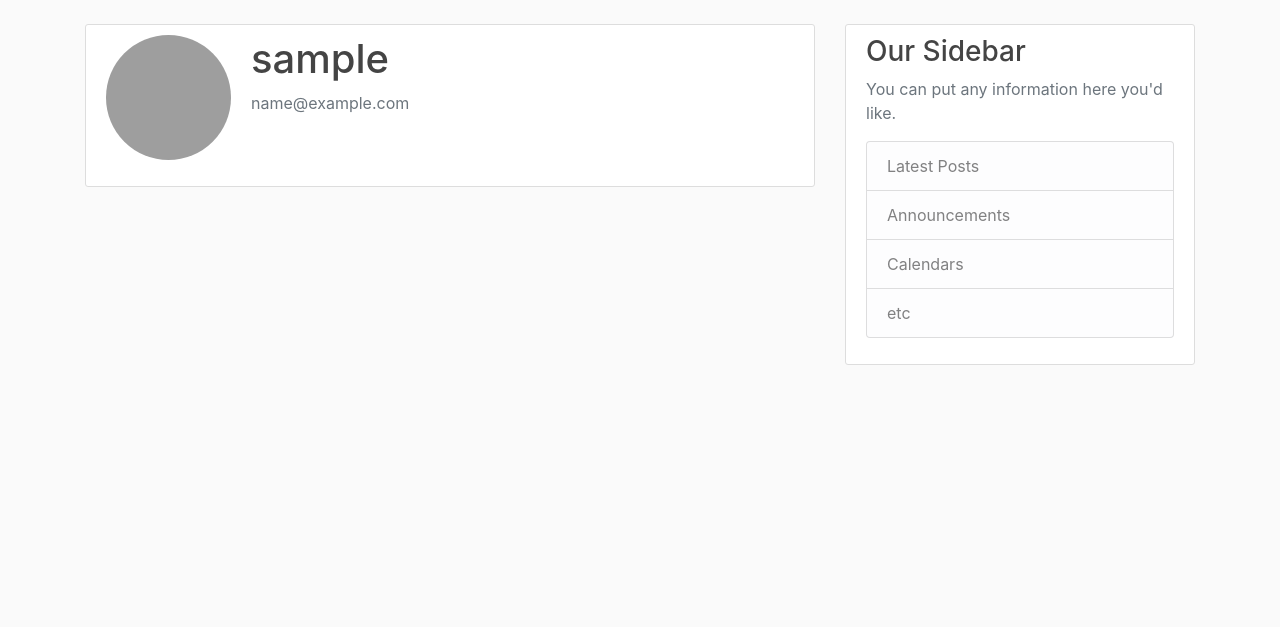
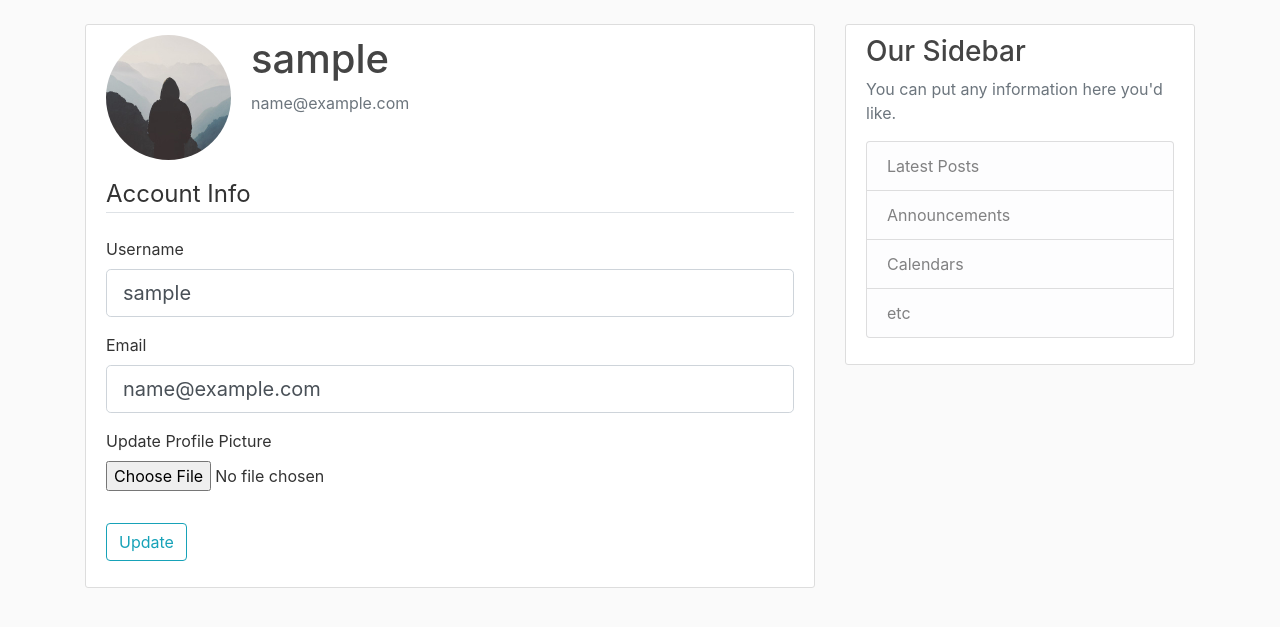
Before and after one commit to git-kronos/flask-blog, a Flask app: page /account in a window 1280 px wide. Shown: the part 56-683 px from the top of the page. Run offline with Flask 2, Linux system fonts and the light colour scheme; the visitor is signed in with stand-in values (Sample User, id 1); data comes from the database, SQL or seed files in the repository; some libraries are stand-ins or nearby versions; grey boxes are pictures that could not be loaded.

Commit message:
ep 7 completed

```diff
--- a/core/__init__.py
+++ b/core/__init__.py
@@ -26,4 +26,4 @@ login_manager = LoginManager(app)
 login_manager.login_view = 'login'
 login_manager.login_message_category = 'info'
 
-from core import routes
+from core import views
--- /dev/null
+++ b/core/forms/__init__.py
@@ -0,0 +1,3 @@
+from .login import LoginForm
+from .registration import RegistrationForm
+from .account import UpdateAccountForm
--- /dev/null
+++ b/core/forms/account.py
@@ -0,0 +1,27 @@
+from flask_wtf import FlaskForm
+from flask_wtf.file import FileField, FileAllowed
+from flask_login import current_user
+from wtforms import StringField, SubmitField
+from wtforms.validators import DataRequired, Email, Length, ValidationError
+from core.models import User
+
+
+class UpdateAccountForm(FlaskForm):
+    username = StringField(
+        "Username", validators=[DataRequired(), Length(min=2, max=20)])
+    email = StringField(
+        "Email", validators=[DataRequired(), Email()])
+    picture = FileField("Update Profile Picture", validators=[FileAllowed(['jpg', 'png'])])
+    submit = SubmitField("Update")
+
+    def validate_username(self, username):
+        if username.data != current_user.username:
+            user = User.query.filter_by(username=username.data).first()
+            if user:
+                raise ValidationError(f"UserName {username.data} exists")
+
+    def validate_email(self, email):
+        if email.data != current_user.email:
+            user = User.query.filter_by(email=email.data).first()
+            if user:
+                raise ValidationError(f"Email {email.data} exists")
--- /dev/null
+++ b/core/models/__init__.py
@@ -0,0 +1,2 @@
+from .user import User
+from .post import Post
--- a/core/models.py
+++ b/core/models/user.py
@@ -1,4 +1,3 @@
-from datetime import datetime
 from core import db, login_manager
 from flask_login import UserMixin
 
@@ -18,14 +17,3 @@ class User(db.Model, UserMixin):
 
     def __repr__(self):
         return f"User({self.username}, {self.email}, {self.image_file})"
-
-
-class Post(db.Model):
-    id = db.Column(db.Integer, primary_key=True)
-    title = db.Column(db.String(100), nullable=False)
-    date_posted = db.Column(db.DateTime, nullable=False, default=datetime.utcnow)
-    content = db.Column(db.Text, nullable=False)
-    user_id = db.Column(db.Integer, db.ForeignKey("user.id"), nullable=False)
-
-    def __repr__(self):
-        return f"Post({self.title}, {self.date_posted})"
--- a/core/templates/account.html
+++ b/core/templates/account.html
@@ -2,12 +2,50 @@
 {% block content %}
 <div class="content-section">
     <div class="media">
-    <img class="rounded-circle account-img" src="userimage.jpg">
+        <img class="rounded-circle account-img" src="{{img_file}}">
         <div class="media-body">
             <h2 class="account-heading">{{current_user.username}}</h2>
             <p class="text-secondary">{{current_user.email}}</p>
         </div>
     </div>
     <!-- FORM HERE -->
+    <form method="POST" action="" enctype="multipart/form-data">
+        {{ form.hidden_tag() }}
+        <fieldset class="form-group">
+            <legend class="border-bottom mb-4">Account Info</legend>
+            <div class="form-group">
+                {{ form.username.label(class="form-control-label") }}
+
+                {% if form.username.errors %}
+                {{ form.username(class="form-control form-control-lg is-invalid") }}
+                <div class="invalid-feedback">
+                    {% for error in form.username.errors %}<span>{{ error }}</span>{% endfor %}
+                </div>
+                {% else %}
+                {{ form.username(class="form-control form-control-lg") }}
+                {% endif %}
+            </div>
+            <div class="form-group">
+                {{ form.email.label(class="form-control-label") }}
+                {% if form.email.errors %}
+                {{ form.email(class="form-control form-control-lg is-invalid") }}
+                <div class="invalid-feedback">
+                    {% for error in form.email.errors %}<span>{{ error }}</span>{% endfor %}
+                </div>
+                {% else %}
+                {{ form.email(class="form-control form-control-lg") }}
+                {% endif %}
+            </div>
+            <div class="form-group">
+                {{ form.picture.label() }}
+                {{ form.picture(class="form-control-file") }}
+                {% if form.picture.errors %}
+                {% for error in form.picture.errors %}<span class="text-danger">{{ error }}</span><br>{% endfor %}
+                {% endif %}
+            </div>
+        </fieldset>
+        <div class="form-group">{{ form.submit(class="btn btn-outline-info") }}</div>
+    </form>
+    <!--    <div class="content-section"></div>-->
 </div>
 {% endblock content %}
--- /dev/null
+++ b/core/views/__init__.py
@@ -0,0 +1,4 @@
+from .about import about
+from .home import home
+from .account import account
+from .auth import register, login, logout
--- /dev/null
+++ b/core/views/account.py
@@ -0,0 +1,44 @@
+import os
+import secrets
+from PIL import Image
+from core import app, db
+from core.forms import UpdateAccountForm
+from flask import render_template, url_for, flash, redirect, request
+from flask_login import login_required, current_user
+
+
+def save_picture(form_picture):
+    random_hex = secrets.token_hex(8)
+    _, f_ext = os.path.splitext(form_picture.filename)
+    picture_fn = random_hex + f_ext
+    picture_path = os.path.join(app.root_path, 'static/profile_pics', picture_fn)
+    output_size = (125, 125)
+    i = Image.open(form_picture)
+    i.thumbnail(output_size)
+    i.save(picture_path)
+    return picture_fn
+
+
+@app.route('/account', methods=["GET", "POST"])
+@login_required
+def account():
+    form = UpdateAccountForm()
+    if form.validate_on_submit():
+        if form.picture.data:
+            picture_file = save_picture(form.picture.data)
+            current_user.image_file = picture_file
+        current_user.username = form.username.data
+        current_user.email = form.email.data
+        db.session.commit()
+        flash('Account has been updated!', 'success')
+        return redirect(url_for('account'))
+    elif request.method == "GET":
+        form.username.data = current_user.username
+        form.email.data = current_user.email
+    img_file = url_for('static', filename='profile_pics/' + current_user.image_file)
+    return render_template(
+        'account.html',
+        title="Account",
+        img_file=img_file,
+        form=form
+    )
--- a/core/routes.py
+++ b/core/views/auth.py
@@ -1,27 +1,8 @@
 from core import app, db, bcrypt
 from core.forms import RegistrationForm, LoginForm
-from core.models import User, Post
+from core.models import User
 from flask import render_template, url_for, flash, redirect, request
 from flask_login import login_user, current_user, logout_user, login_required
-
-
-data = [
-    {"author": "Cory Schafer", "title": "Blog Post 1", "content": "First post content", "created": "April 20, 2018"},
-    {"author": "John Doe", "title": "Blog Post 2", "content": "Second post content", "created": "April 21, 2018"},
-    {"author": "Jane Doe", "title": "Blog Post 3", "content": "Third post content", "created": "April 22, 2018"}
-]
-
-
-@app.route('/')
-@login_required
-def home():
-    return render_template('home.html', posts=data)
-
-
-@app.route('/about')
-@login_required
-def about():
-    return render_template('about.html', title="About")
 
 
 @app.route('/register', methods=["GET", "POST"])
@@ -59,9 +40,3 @@ def login():
 def logout():
     logout_user()
     return redirect(url_for('login'))
-
-
-@app.route('/account')
-@login_required
-def account():
-    return render_template('account.html', title="Account")
--- a/requirements.txt
+++ b/requirements.txt
@@ -5,3 +5,4 @@ email-validator==1.1.3
 flask-sqlalchemy==2.5.1
 flask-bcrypt==0.7.1
 flask-login==0.5.0
+Pillow==8.3.2
```
Also changed, not shown: core/forms/login.py (added, +12 -0 lines), core/forms/registration.py (renamed from core/forms.py, +1 -10 lines), core/models/post.py (added, +13 -0 lines), core/views/about.py (added, +9 -0 lines), core/views/home.py (added, +16 -0 lines), core/static/profile_pics/85ed1b444539873d.png (added), core/static/profile_pics/acf3f76841eb93ad.jpg (added), core/static/profile_pics/b6e1c53325f88b74.png (added), core/static/profile_pics/default.jpg (added). Lines whose indentation alone changed are shown as unchanged.
